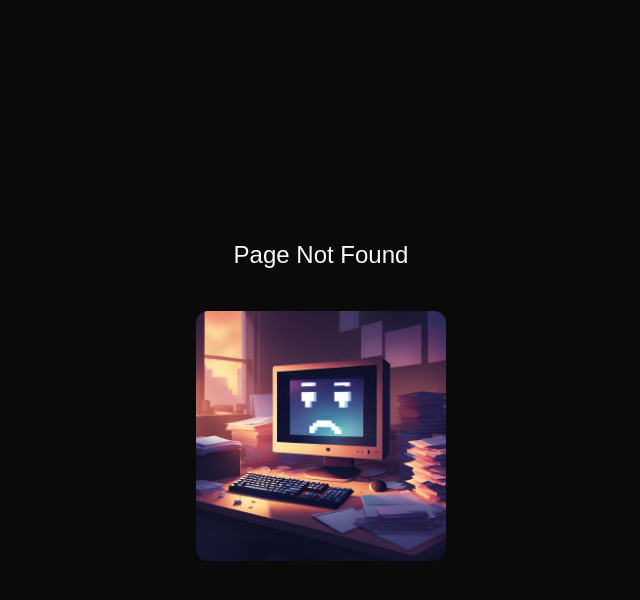
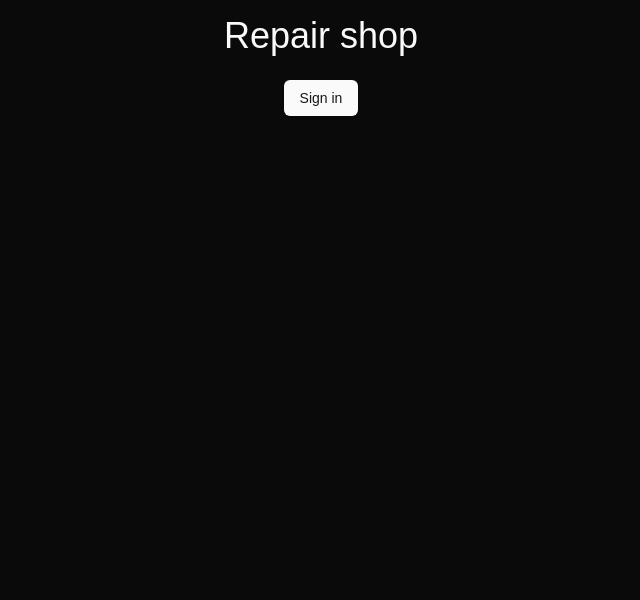
Before and after one commit to DLee1993/RepairShop_Fullstack_App, a Next.js app: page /login in a window 1280 px wide. Before the commit this address had no page. Shown: the top 600 px of the page, without its empty margins (319-959 px from the left). Built offline with nearby package versions, Linux system fonts and the light colour scheme.

Commit message:
added: Kinde Auth to application

```diff
--- /dev/null
+++ b/app/AuthProvider.tsx
@@ -0,0 +1,8 @@
+"use client";
+
+import { KindeProvider } from "@kinde-oss/kinde-auth-nextjs";
+import React from "react";
+
+export const AuthProvider = ({ children }: { children: React.ReactNode }) => {
+    return <KindeProvider>{children}</KindeProvider>;
+};
--- /dev/null
+++ b/app/api/auth/[kindeAuth]/route.ts
@@ -0,0 +1,2 @@
+import { handleAuth } from "@kinde-oss/kinde-auth-nextjs/server";
+export const GET = handleAuth();
--- a/app/layout.tsx
+++ b/app/layout.tsx
@@ -1,6 +1,7 @@
 import type { Metadata } from "next";
 import "./globals.css";
 import { ThemeProvider } from "@/components/themeprovider";
+import { AuthProvider } from "@/app/AuthProvider";
 
 export const metadata: Metadata = {
     title: {
@@ -8,7 +9,7 @@
         default: "Computer Repair Shop",
     },
     description: "A mock computer repair shop with users, staff and tickets",
-    applicationName: "Repair Shop"
+    applicationName: "Repair Shop",
 };
 
 export default function RootLayout({
@@ -17,6 +18,7 @@
     children: React.ReactNode;
 }>) {
     return (
+        <AuthProvider>
             <html lang="en" suppressHydrationWarning>
                 <body className={`antialiased`}>
                     <ThemeProvider
@@ -29,5 +31,6 @@
                     </ThemeProvider>
                 </body>
             </html>
+        </AuthProvider>
     );
 }
--- /dev/null
+++ b/app/login/page.tsx
@@ -0,0 +1,13 @@
+import { LoginLink } from "@kinde-oss/kinde-auth-nextjs/components";
+import { Button } from "@/components/ui/button";
+
+export default function Login() {
+    return (
+        <main className="h-dvh flex flex-col items-center gap-6 text-4xl p-4">
+            <h1>Repair shop</h1>
+            <Button asChild>
+                <LoginLink>Sign in</LoginLink>
+            </Button>
+        </main>
+    );
+}
--- a/package.json
+++ b/package.json
@@ -9,6 +9,7 @@
     "lint": "next lint"
   },
   "dependencies": {
+    "@kinde-oss/kinde-auth-nextjs": "^2.5.3",
     "@radix-ui/react-dropdown-menu": "^2.1.6",
     "@radix-ui/react-slot": "^1.1.1",
     "@sentry/nextjs": "^9.1.0",
```
Also changed, not shown: middleware.ts (added, +10 -0 lines), 1 other file (tests, documents, lock files or other folders). Lines whose indentation alone changed are shown as unchanged.
